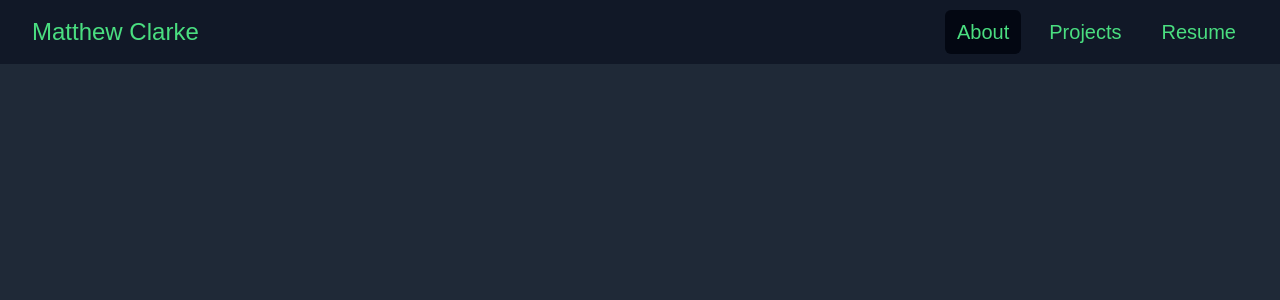
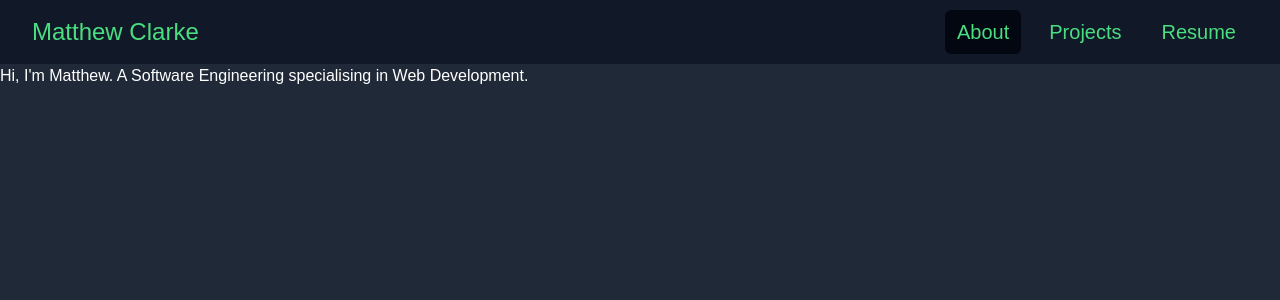
Before and after one commit to matthew-clarke10/portfolio, a React (Vite) app: page / in a window 1280 px wide. Shown: the top 300 px of the page. Built offline with nearby package versions, Linux system fonts and the light colour scheme.

Commit message:
Small styling changes.

```diff
--- /dev/null
+++ b/src/components/About.tsx
@@ -0,0 +1,11 @@
+function About() {
+  return (
+    <>
+      <section className="h-about">
+        Hi, I'm Matthew. A Software Engineering specialising in Web Development.
+      </section>
+    </>
+  )
+}
+
+export default About
--- a/src/components/NavBar.tsx
+++ b/src/components/NavBar.tsx
@@ -1,7 +1,7 @@
 function NavBar() {
   return (
     <>
-      <nav className="bg-background-nav">
+      <nav className="bg-background-nav h-16">
         <div className="px-2 sm:px-6 lg:px-8">
           <div className="relative flex h-16 items-center justify-between">
             <div className="flex-1 flex justify-center sm:justify-start">
--- /dev/null
+++ b/src/components/Projects.tsx
@@ -0,0 +1,9 @@
+function Projects() {
+  return (
+    <>
+
+    </>
+  )
+}
+
+export default Projects
--- a/src/main.tsx
+++ b/src/main.tsx
@@ -1,12 +1,16 @@
 import React from 'react'
 import ReactDOM from 'react-dom/client'
-import App from './components/App'
 import NavBar from './components/NavBar'
+import About from './components/About'
+import Projects from './components/Projects'
 import './index.css'
 
 ReactDOM.createRoot(document.getElementById('root') as HTMLElement).render(
   <React.StrictMode>
     <NavBar />
-    <App />
+    <main className="text-white">
+      <About />
+      <Projects />
+    </main>
   </React.StrictMode>
 );
--- a/tailwind.config.js
+++ b/tailwind.config.js
@@ -17,6 +17,9 @@ export default {
           nav: 'rgb(17 24 39)',
         },
       },
+      height: {
+        'about': 'calc(100vh - 4rem)',
+      },
     },
   },
   plugins: [],
```
Also changed, not shown: src/components/App.tsx (deleted, +0 -9 lines).
